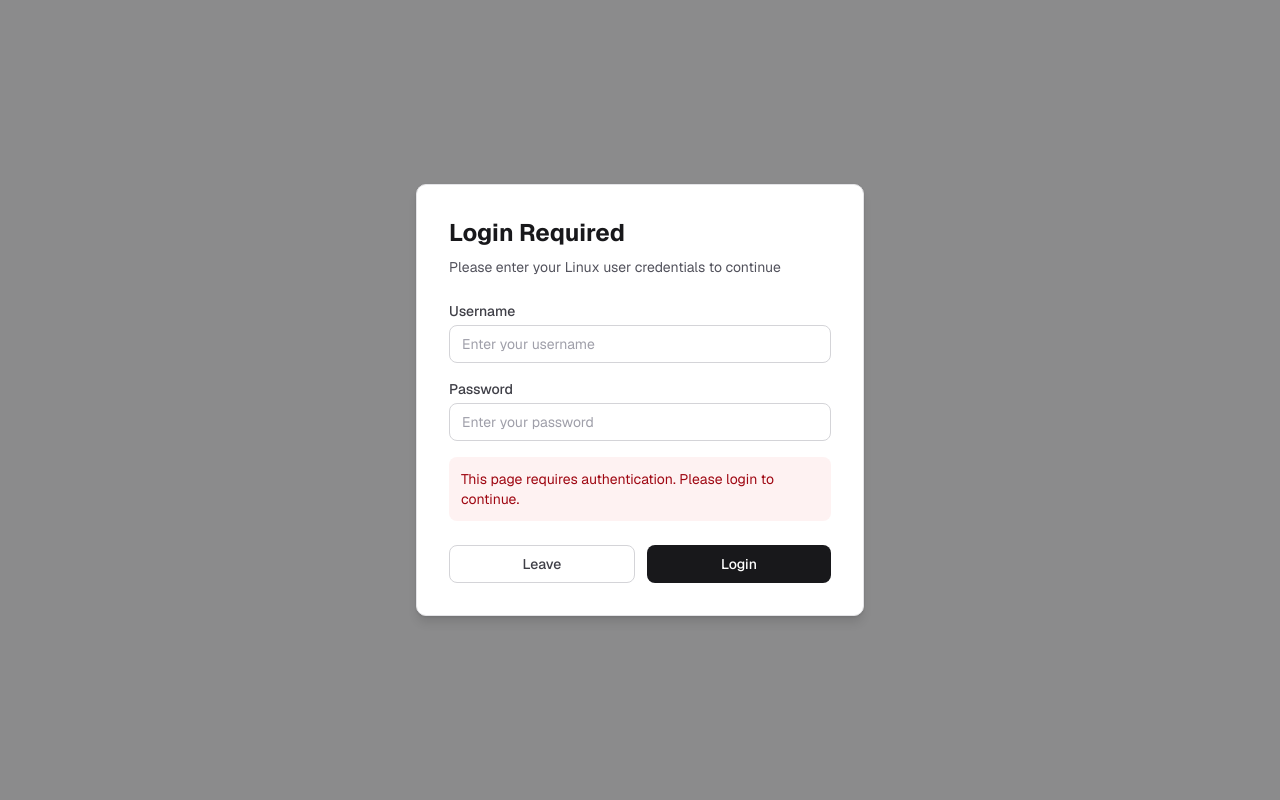
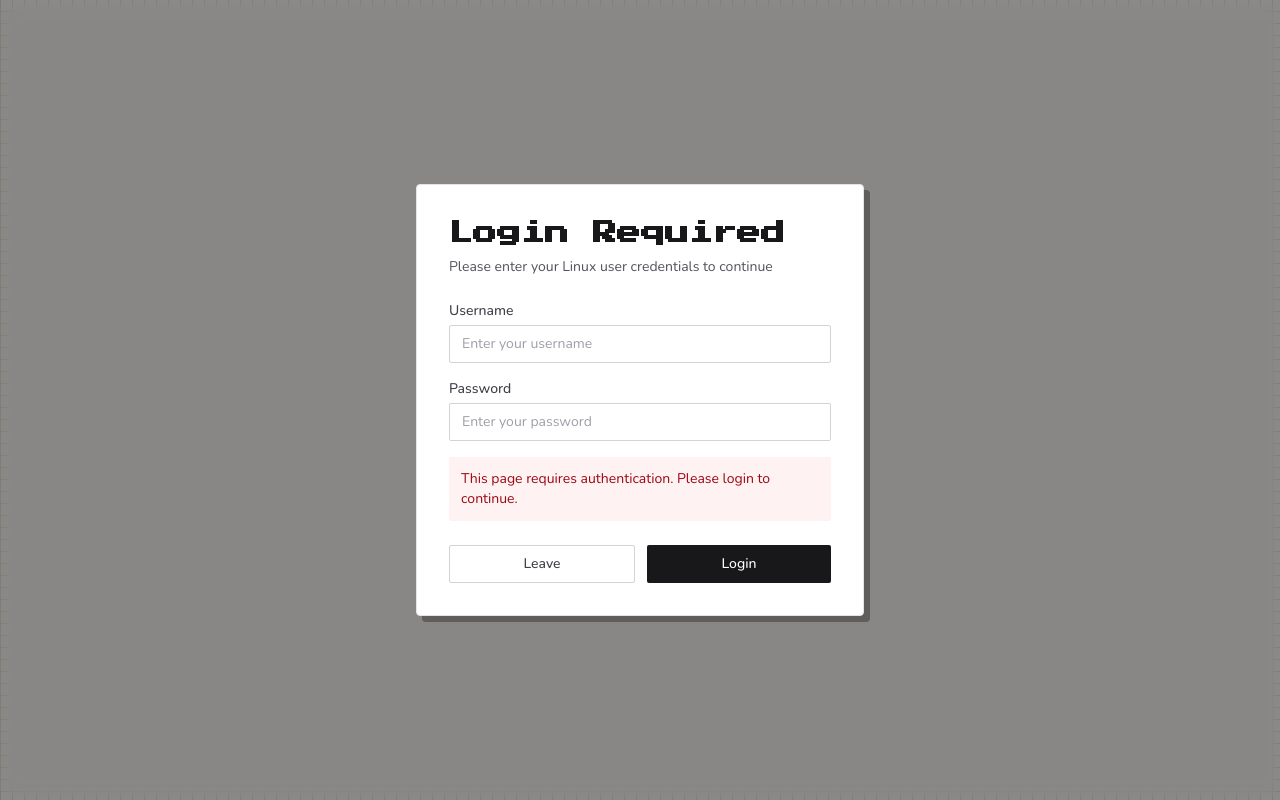
Before and after one commit to TeRacksito/tls-blog, a Next.js app: page /protected-example in a window 1280 px wide. Built offline with nearby package versions, Linux system fonts and the light colour scheme; no server answers.

Commit message:
More Minecraft like style

```diff
--- a/app/globals.css
+++ b/app/globals.css
@@ -54,17 +54,19 @@
   --font-sans: Nunito, sans-serif;
   --font-serif: PT Serif, serif;
   --font-mono: JetBrains Mono, monospace;
+  --font-pixel: 'Press Start 2P', 'VT323', monospace;
 
-  --radius: 0.625rem;
+  --radius: 0.25rem;
+  --pixel-border-width: 2px;
 
-  --shadow-2xs: 0 1px 3px 0px rgb(0 0 0 / 0.05);
-  --shadow-xs: 0 1px 3px 0px rgb(0 0 0 / 0.05);
-  --shadow-sm: 0 1px 3px 0px rgb(0 0 0 / 0.1), 0 1px 2px -1px rgb(0 0 0 / 0.1);
-  --shadow: 0 1px 3px 0px rgb(0 0 0 / 0.1), 0 1px 2px -1px rgb(0 0 0 / 0.1);
-  --shadow-md: 0 1px 3px 0px rgb(0 0 0 / 0.1), 0 2px 4px -1px rgb(0 0 0 / 0.1);
-  --shadow-lg: 0 1px 3px 0px rgb(0 0 0 / 0.1), 0 4px 6px -1px rgb(0 0 0 / 0.1);
-  --shadow-xl: 0 1px 3px 0px rgb(0 0 0 / 0.1), 0 8px 10px -1px rgb(0 0 0 / 0.1);
-  --shadow-2xl: 0 1px 3px 0px rgb(0 0 0 / 0.25);
+  --shadow-2xs: 1px 1px 0 0 rgb(0 0 0 / 0.2);
+  --shadow-xs: 1px 1px 0 0 rgb(0 0 0 / 0.25);
+  --shadow-sm: 2px 2px 0 0 rgb(0 0 0 / 0.25);
+  --shadow: 2px 2px 0 0 rgb(0 0 0 / 0.3);
+  --shadow-md: 3px 3px 0 0 rgb(0 0 0 / 0.3);
+  --shadow-lg: 4px 4px 0 0 rgb(0 0 0 / 0.3);
+  --shadow-xl: 6px 6px 0 0 rgb(0 0 0 / 0.3);
+  --shadow-2xl: 8px 8px 0 0 rgb(0 0 0 / 0.35);
 }
 
 .dark {
@@ -102,12 +104,12 @@
 
   --shadow-2xs: 0 1px 3px 0px rgb(0 0 0 / 0.05);
   --shadow-xs: 0 1px 3px 0px rgb(0 0 0 / 0.05);
-  --shadow-sm: 0 1px 3px 0px rgb(0 0 0 / 0.1), 0 1px 2px -1px rgb(0 0 0 / 0.1);
-  --shadow: 0 1px 3px 0px rgb(0 0 0 / 0.1), 0 1px 2px -1px rgb(0 0 0 / 0.1);
-  --shadow-md: 0 1px 3px 0px rgb(0 0 0 / 0.1), 0 2px 4px -1px rgb(0 0 0 / 0.1);
-  --shadow-lg: 0 1px 3px 0px rgb(0 0 0 / 0.1), 0 4px 6px -1px rgb(0 0 0 / 0.1);
-  --shadow-xl: 0 1px 3px 0px rgb(0 0 0 / 0.1), 0 8px 10px -1px rgb(0 0 0 / 0.1);
-  --shadow-2xl: 0 1px 3px 0px rgb(0 0 0 / 0.25);
+  --shadow-sm: 2px 2px 0 0 rgb(0 0 0 / 0.35);
+  --shadow: 2px 2px 0 0 rgb(0 0 0 / 0.4);
+  --shadow-md: 3px 3px 0 0 rgb(0 0 0 / 0.45);
+  --shadow-lg: 4px 4px 0 0 rgb(0 0 0 / 0.5);
+  --shadow-xl: 6px 6px 0 0 rgb(0 0 0 / 0.5);
+  --shadow-2xl: 8px 8px 0 0 rgb(0 0 0 / 0.55);
 }
 
 @theme inline {
@@ -161,3 +163,27 @@
   --shadow-xl: var(--shadow-xl);
   --shadow-2xl: var(--shadow-2xl);
 }
+
+body {
+  background-image:
+    linear-gradient(
+      0deg,
+      color-mix(in srgb, var(--background) 92%, black 8%) 1px,
+      transparent 1px
+    ),
+    linear-gradient(
+      90deg,
+      color-mix(in srgb, var(--background) 92%, black 8%) 1px,
+      transparent 1px
+    );
+  background-size: 12px 12px;
+  image-rendering: pixelated;
+}
+
+h1,
+h2,
+h3,
+h4 {
+  font-family: var(--font-pixel);
+  line-height: 1.35;
+}
--- a/app/layout.tsx
+++ b/app/layout.tsx
@@ -2,10 +2,29 @@ import type { Metadata } from 'next';
 import './globals.css';
 import { AuthProvider } from '@/components/auth/AuthProvider';
 import { LoginModal } from '@/components/auth/LoginModal';
-import { Geist } from 'next/font/google';
+import {
+  JetBrains_Mono,
+  Nunito,
+  Press_Start_2P,
+  PT_Serif,
+} from 'next/font/google';
 import { cn } from '@/lib/utils';
 
-const geist = Geist({ subsets: ['latin'], variable: '--font-sans' });
+const nunito = Nunito({ subsets: ['latin'], variable: '--font-sans' });
+const ptSerif = PT_Serif({
+  subsets: ['latin'],
+  variable: '--font-serif',
+  weight: ['400', '700'],
+});
+const jetBrainsMono = JetBrains_Mono({
+  subsets: ['latin'],
+  variable: '--font-mono',
+});
+const pressStart2p = Press_Start_2P({
+  subsets: ['latin'],
+  variable: '--font-pixel',
+  weight: '400',
+});
 
 export const metadata: Metadata = {
   title: 'TLS Web',
@@ -18,7 +37,16 @@ export default function RootLayout({
   children: React.ReactNode;
 }>) {
   return (
-    <html lang="es" className={cn('font-sans', geist.variable)}>
+    <html
+      lang="es"
+      className={cn(
+        'font-sans',
+        nunito.variable,
+        ptSerif.variable,
+        jetBrainsMono.variable,
+        pressStart2p.variable
+      )}
+    >
       <body className="antialiased">
         <AuthProvider>
           {children}
```
